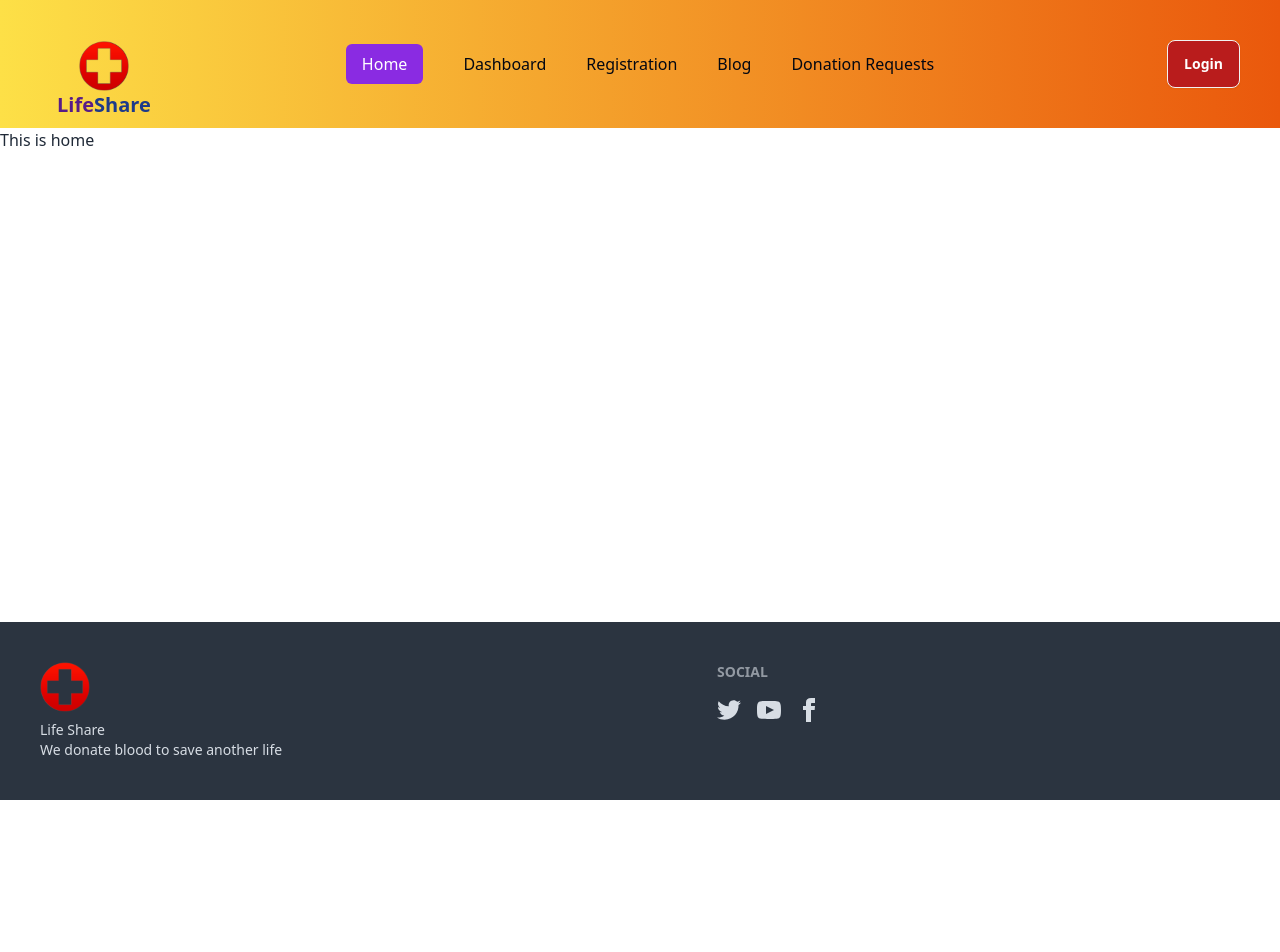
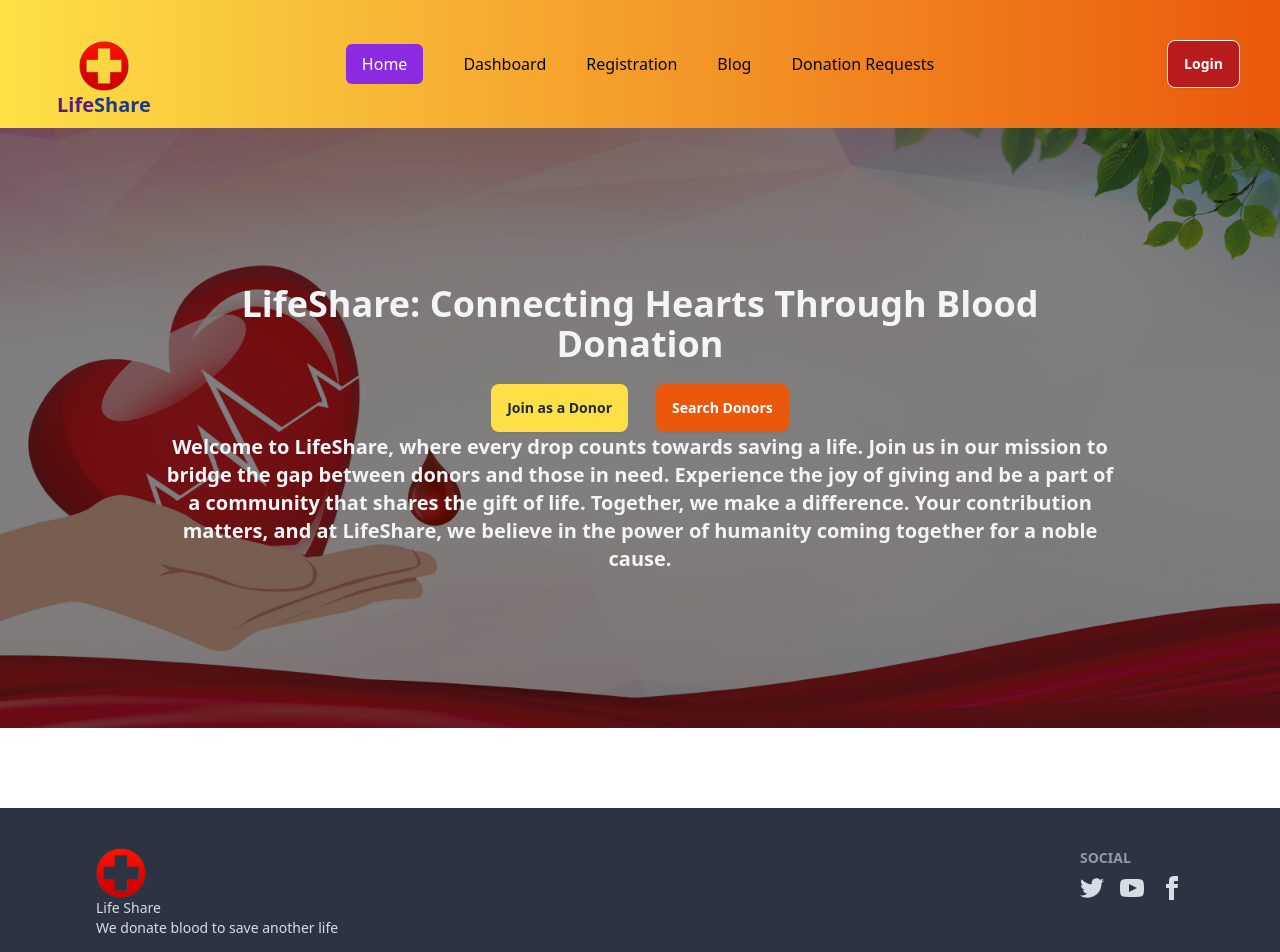
Before and after one commit to Lihan37/LifeShare-Client, a React (Vite) app: page / in a window 1280 px wide. Shown: the top 952 px of the page. Before the commit the page ends 800 px from the top, so only its background shows below. Built offline with nearby package versions, Linux system fonts and the light colour scheme.

Commit message:
I have updated Banner section and added it to home

```diff
--- a/src/main.jsx
+++ b/src/main.jsx
@@ -7,7 +7,8 @@ import { router } from './Routes/Router'
 
 ReactDOM.createRoot(document.getElementById('root')).render(
   <React.StrictMode>
-        <RouterProvider router={router} />
-
+    <div className='max-w-screen-xl mx-auto'>
+      <RouterProvider router={router} />
+    </div>
   </React.StrictMode>,
 )
--- /dev/null
+++ b/src/pages/Home/Banner/Banner.jsx
@@ -0,0 +1,27 @@
+
+import { Link } from 'react-router-dom';
+import banner from '../../../assets/banner.jpg';
+import '../Banner/banner.css'
+
+const Banner = () => {
+    return (
+        <div className="relative text-center mb-20">
+            <figure className='relative'>
+                <img src={banner} alt="" className="w-full h-[600px]" style={{ filter: 'brightness(50%)' }} />
+            </figure>
+
+            <div className='mx-auto lg:w-3/4 absolute inset-0 flex flex-col items-center justify-center text-center text-gray-100'>
+                <h2 className='font-bold lg:mb-5 text-xl lg:text-4xl'>LifeShare: Connecting Hearts Through Blood Donation</h2>
+                <div className='flex gap-7'>
+                    <Link to="/registration"><button className='btn bg-yellow-300 border-0'>Join as a Donor</button></Link>
+                    <Link><button className='btn bg-orange-600 text-white border-0'>Search Donors</button></Link>
+                </div>
+                <p className='font-semibold text-sm lg:text-xl parallax'>
+                    Welcome to LifeShare, where every drop counts towards saving a life. Join us in our mission to bridge the gap between donors and those in need. Experience the joy of giving and be a part of a community that shares the gift of life. Together, we make a difference. Your contribution matters, and at LifeShare, we believe in the power of humanity coming together for a noble cause.
+                </p>
+            </div>
+        </div>
+    );
+};
+
+export default Banner;
--- /dev/null
+++ b/src/pages/Home/Banner/banner.css
@@ -0,0 +1,16 @@
+.parallax {
+    transform: translateY(0);
+    animation: parallaxScroll 3s infinite;
+  }
+
+  @keyframes parallaxScroll {
+    0% {
+      transform: translateY(0);
+    }
+    50% {
+      transform: translateY(20px);
+    }
+    100% {
+      transform: translateY(0);
+    }
+  }
--- a/src/pages/Home/Home/Home.jsx
+++ b/src/pages/Home/Home/Home.jsx
@@ -1,9 +1,10 @@
 import React from 'react';
+import Banner from '../Banner/Banner';
 
 const Home = () => {
     return (
         <div>
-            <h2>This is home</h2>
+            <Banner></Banner>
         </div>
     );
 };
--- a/src/pages/Shared/Footer/Footer.jsx
+++ b/src/pages/Shared/Footer/Footer.jsx
@@ -2,7 +2,8 @@ import logo from '../../../assets/logo.png';
 
 const Footer = () => {
     return (
-        <footer className="footer p-10 bg-neutral text-neutral-content">
+        <footer className="footer flex flex-col p-10 bg-neutral text-neutral-content">
+            <div className='flex w-full justify-between px-14'>
                 <aside>
                     <img className='w-[50px] h-[50px]' src={logo} alt="" />
                     <p>Life Share<br />We donate blood to save another life</p>
@@ -15,6 +16,12 @@ const Footer = () => {
                         <a><svg xmlns="http://www.w3.org/2000/svg" width="24" height="24" viewBox="0 0 24 24" className="fill-current"><path d="M9 8h-3v4h3v12h5v-12h3.642l.358-4h-4v-1.667c0-.955.192-1.333 1.115-1.333h2.885v-5h-3.808c-3.596 0-5.192 1.583-5.192 4.615v3.385z"></path></svg></a>
                     </div>
                 </nav>
+            </div>
+            <div className='flex w-full justify-center items-center text-center'>
+                <aside className='text-center'>
+                    <p className='text-center'>Copyright © 2023 - All right reserved by ACME Industries Ltd</p>
+                </aside>
+            </div>
         </footer>
     );
 };
--- a/src/pages/Shared/navbar/NavBar.jsx
+++ b/src/pages/Shared/navbar/NavBar.jsx
@@ -65,7 +65,7 @@ const NavBar = () => {
             </Helmet> */}
             <div className="navbar-start">
                 <div className="dropdown">
-                    <label tabIndex={0} className="btn btn-ghost text-gray-300 lg:hidden">
+                    <label tabIndex={0} className="btn btn-ghost text-gray-950 lg:hidden">
                         <svg xmlns="http://www.w3.org/2000/svg" className="h-5 w-5" fill="none" viewBox="0 0 24 24" stroke="currentColor"><path strokeLinecap="round" strokeLinejoin="round" strokeWidth="2" d="M4 6h16M4 12h8m-8 6h16" /></svg>
                     </label>
                     <ul tabIndex={0} className="menu menu-sm dropdown-content mt-3 lg:text-gray-950 z-[1] p-2 shadow bg-base-100 rounded-box w-52">
```
Also changed, not shown: src/assets/banner.jpg (added). Lines whose indentation alone changed are shown as unchanged.
